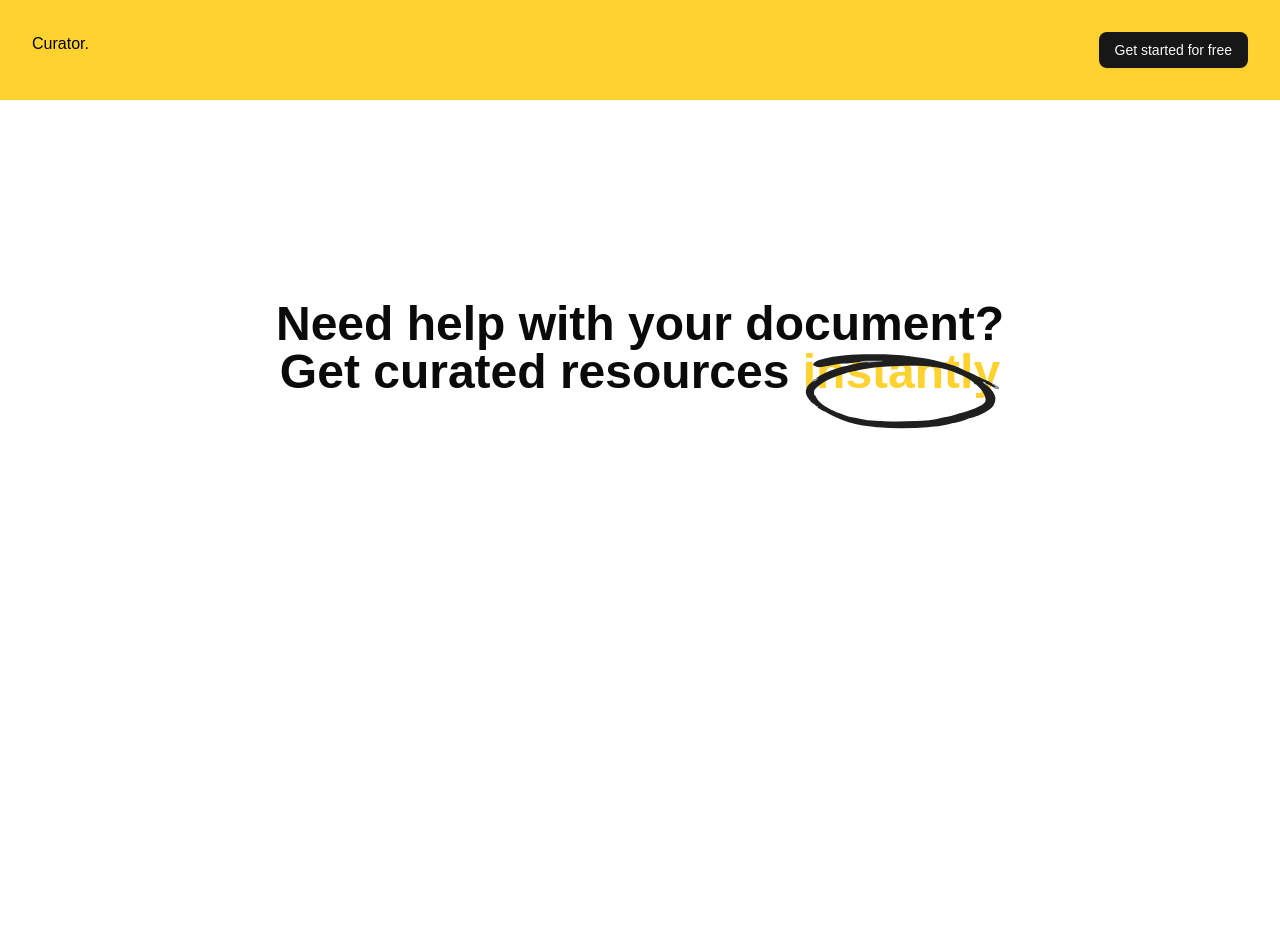
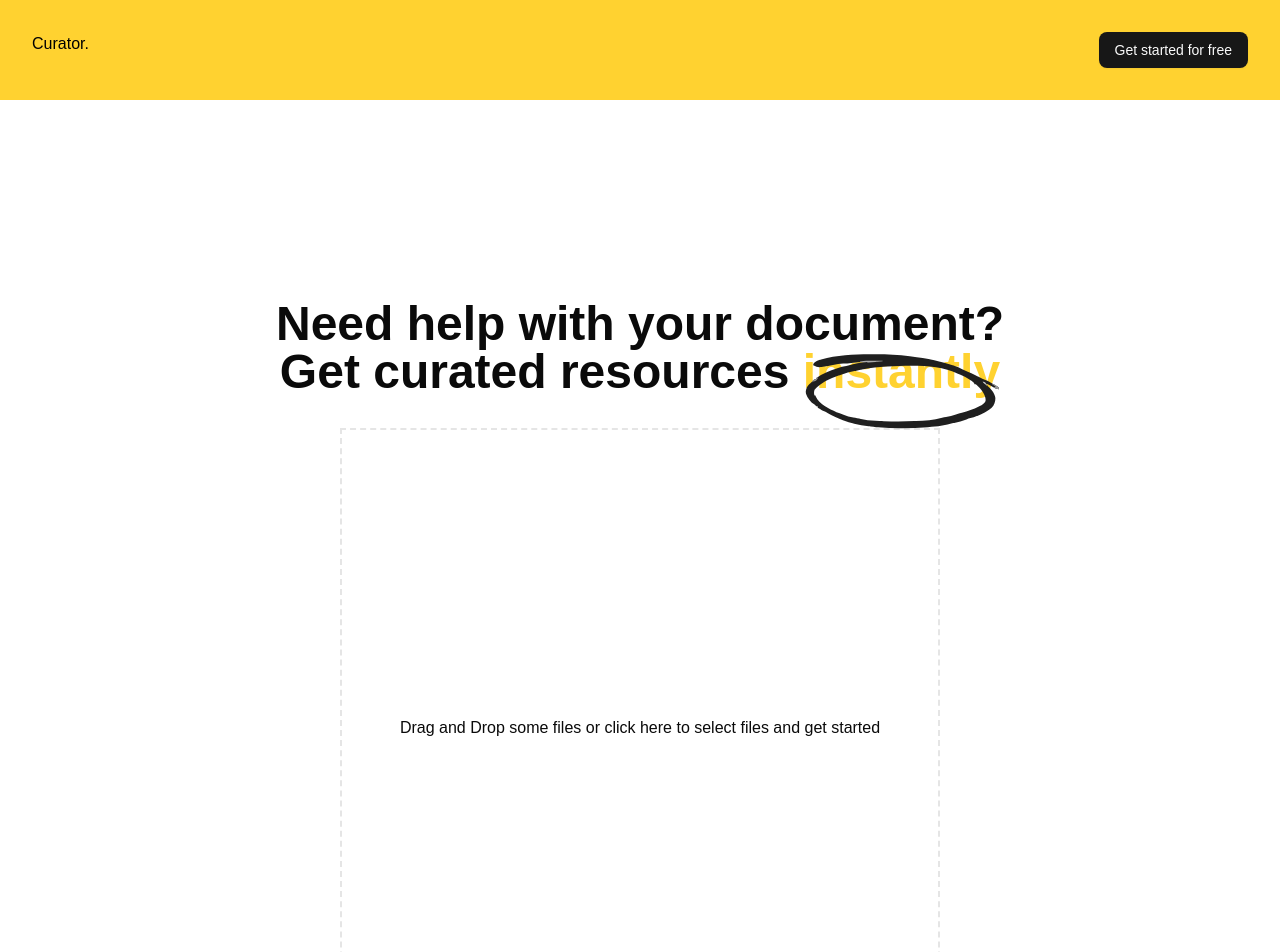
Before and after one commit to fagbenjaenoch/curator, a React (Vite) app in the folder app/frontend/: page / in a window 1280 px wide. Shown: the top 952 px of the page. Before the commit the page ends 800 px from the top, so only its background shows below. Built offline with nearby package versions, Linux system fonts and the light colour scheme; a web font is replaced by a local one.

Commit message:
created a barebone dropzone element

```diff
--- /dev/null
+++ b/app/frontend/src/components/Dropzone.tsx
@@ -0,0 +1,26 @@
+import { useDropzone } from "react-dropzone";
+
+export default function Dropzone(props: React.HTMLAttributes<HTMLDivElement>) {
+  const { getRootProps, getInputProps, isDragActive } = useDropzone({
+    onDrop: (acceptedFile) => {
+      console.log(acceptedFile);
+    },
+  });
+
+  return (
+    <div
+      {...getRootProps()}
+      {...props}
+      className="grid place-items-center border-2 border-dashed w-[600px] h-[600px] cursor-pointer mt-8  mx-auto"
+    >
+      <input {...getInputProps()} />
+      {isDragActive ? (
+        <p>Drop the file here!</p>
+      ) : (
+        <p>
+          Drag and Drop some files or click here to select files and get started
+        </p>
+      )}
+    </div>
+  );
+}
--- a/app/frontend/src/components/pages/Landing.tsx
+++ b/app/frontend/src/components/pages/Landing.tsx
@@ -1,11 +1,12 @@
 import Navbar from "@/components/Navbar";
 import ovalMarker from "@/assets/oval marker.svg";
+import Dropzone from "@/components/Dropzone";
 
 export default function Landing() {
   return (
     <div>
       <Navbar />
-      <section className="m-auto mt-[200px] px-4 max-w-7xl mx-auto text-center">
+      <section className="mt-[200px] px-4 max-w-7xl mx-auto text-center">
         <h1>
           Need help with your document?
           <br />
@@ -18,7 +19,9 @@ export default function Landing() {
             <span>instantly</span>
           </span>
         </h1>
-        <div></div>
+        <div className=" max-w-7x">
+          <Dropzone />
+        </div>
       </section>
     </div>
   );
```
